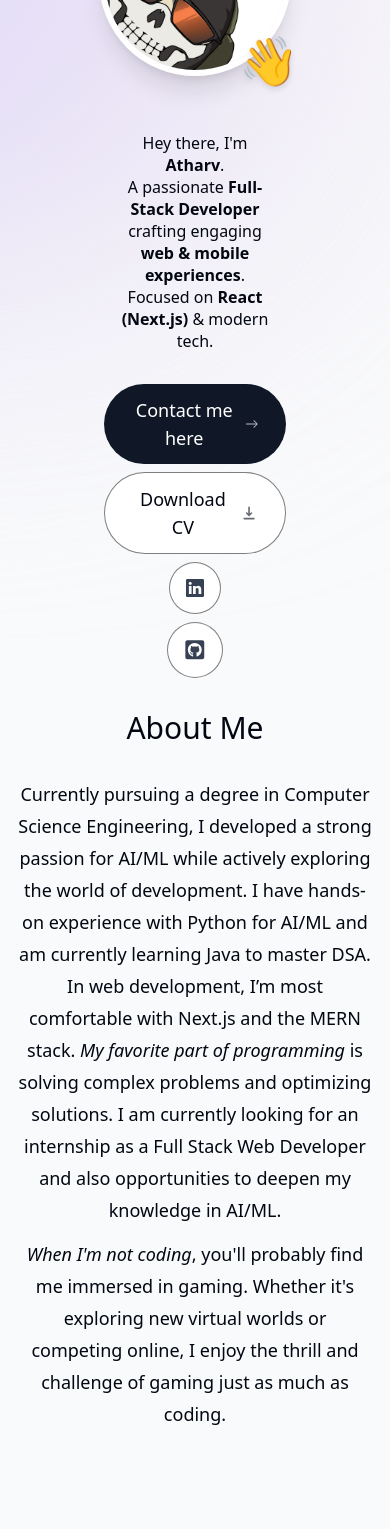
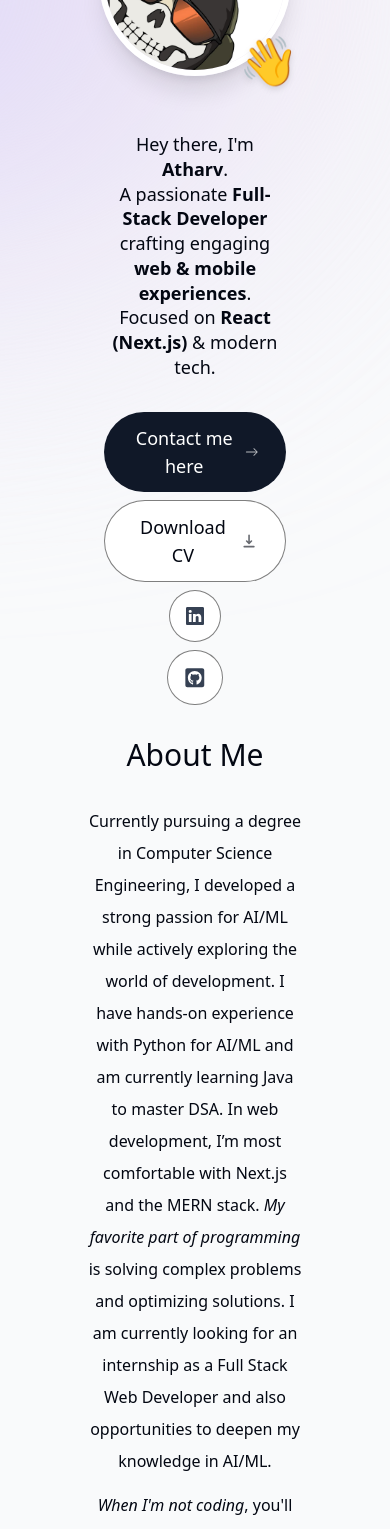
Before and after one commit to AtharvShelke/Atharv-Portfolio, a Next.js app: page / in a window 390 px wide. Shown: the part 260-1789 px from the top of the page. Built offline with nearby package versions, Linux system fonts and the light colour scheme; no server answers.

Commit message:
text sizing

```diff
--- a/components/About.tsx
+++ b/components/About.tsx
@@ -9,7 +9,7 @@ const About = () => {
     return (
         <motion.section
             ref={ref}  // Ensure ref is correctly assigned
-            className="mb-28 max-w-[50rem] text-center leading-8 sm:mb-40 text-lg scroll-mt-28"
+            className="mb-28 w-3/5 sm:max-w-[50rem] text-center leading-8 sm:mb-40 sm:text-lg scroll-mt-28"
             initial={{ opacity: 0, y: 100 }}
             animate={{ opacity: 1, y: 0 }}
             transition={{ delay: 0.175 }}
--- a/components/Intro.tsx
+++ b/components/Intro.tsx
@@ -44,7 +44,7 @@ const Intro = () => {
 
       {/* Introductory Text */}
       <motion.h1
-        className="mt-14 px-6 sm:text-2xl font-normal leading-snug sm:leading-[1.4]"
+        className="mt-14 px-6 text-lg sm:text-2xl font-normal leading-snug sm:leading-[1.4]"
         initial={{ opacity: 0, y: 50 }}
         animate={{ opacity: 1, y: 0 }}
         transition={{ duration: 0.6, ease: "easeOut" }}
```
